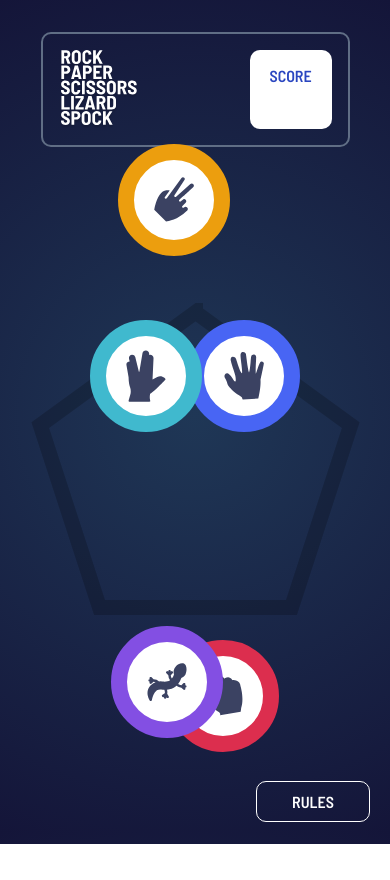
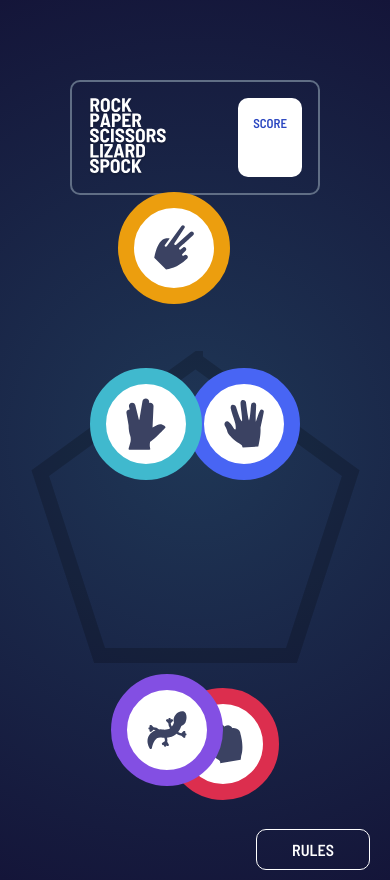
Before and after one commit to PerlaSC/rock-paper-scissors-lizard-spock, a website: page index.html in a window 390 px wide. Before the commit the page ends 844 px from the top, so only its background shows below. Drawn offline with Linux system fonts and the light colour scheme.

Commit message:
media 425px game section

```diff
--- a/css/styles.css
+++ b/css/styles.css
@@ -212,11 +212,15 @@ body {
 
 @media (max-width: 425px) {
   .score {
-    width: 70%; }
+    max-width: 300px;
+    margin: 5em auto;
+    background-size: contain; }
     .score img {
       width: 80px; }
     .score__container {
       width: 30%; }
+    .score__title {
+      font-size: 0.8em; }
   .play {
     max-width: 600px; }
   .game {
```
